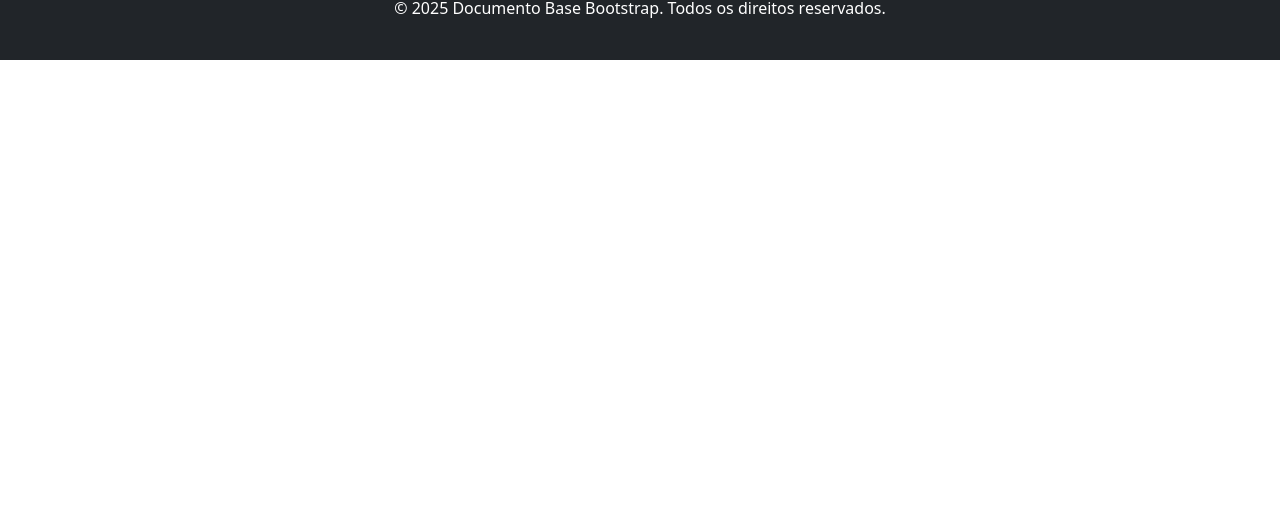
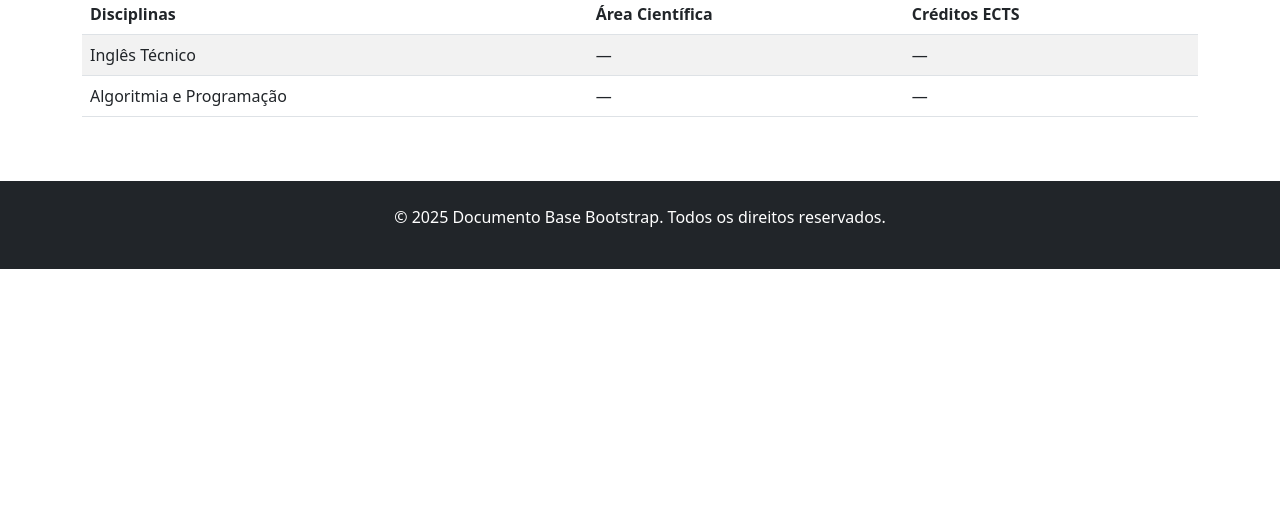
Before and after one commit to FranciscoG37xx/LI2025-Teste03, a plain HTML site: page index.html in a window 1280 px wide. Shown: the part 294-800 px from the top of the page. Drawn offline with nearby package versions, Linux system fonts and the light colour scheme.

Commit message:
5ª tarefa cumprida 2

```diff
--- a/index.html
+++ b/index.html
@@ -42,6 +42,33 @@
                 </div>
             </div>
         </div>
+
+        <section class="mt-4">
+            <h2>Lista de Disciplinas</h2>
+            <div class="table-responsive">
+                <table class="table table-striped">
+                    <thead>
+                        <tr>
+                            <th>Disciplinas</th>
+                            <th>Área Científica</th>
+                            <th>Créditos ECTS</th>
+                        </tr>
+                    </thead>
+                    <tbody>
+                        <tr>
+                            <td>Inglês Técnico</td>
+                            <td>—</td>
+                            <td>—</td>
+                        </tr>
+                        <tr>
+                            <td>Algoritmia e Programação</td>
+                            <td>—</td>
+                            <td>—</td>
+                        </tr>
+                    </tbody>
+                </table>
+            </div>
+        </section>
     </main>
 
     <footer class="bg-dark text-white text-center py-4 mt-5">
```
